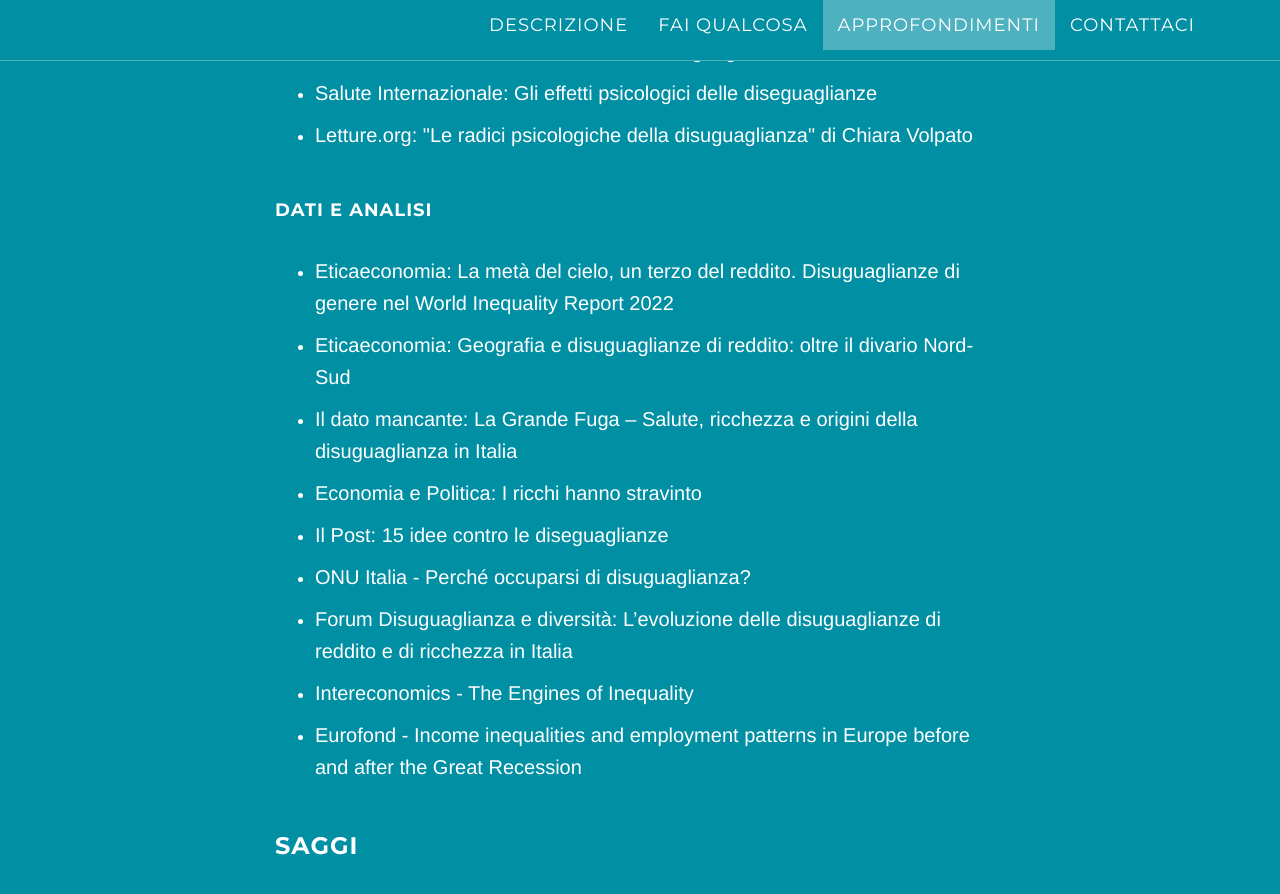
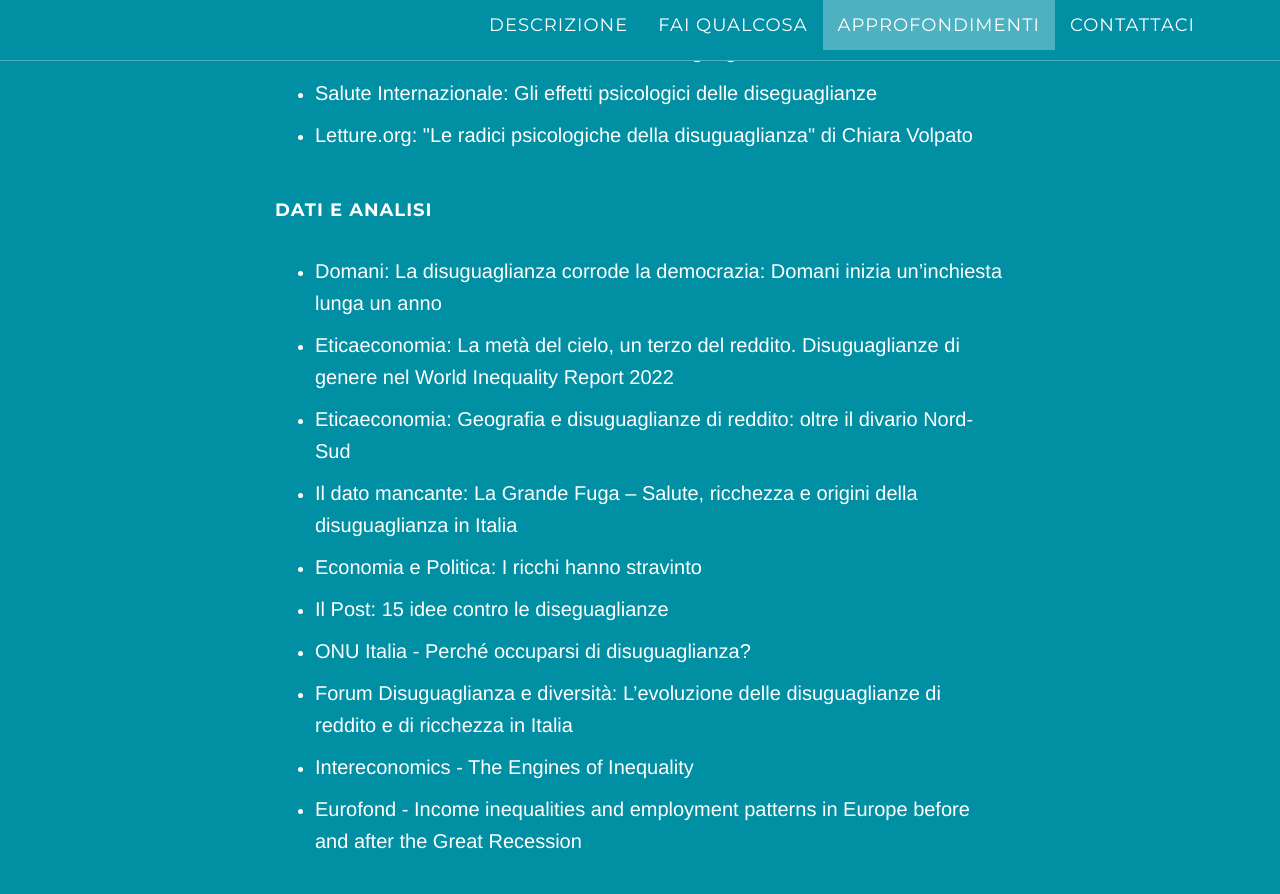
Before and after one commit to boringandsad/facciaafaccia, a Jekyll site: the page built from index.html, in a window 1280 px wide and 900 px high, scrolled down 3476 px. Shown: the top 894 px of the window. Built offline with Jekyll 4.4.1, drawn with Linux system fonts in a browser that asks for light colours.

Commit message:
Update approfondimenti.html

```diff
--- a/_includes/approfondimenti.html
+++ b/_includes/approfondimenti.html
@@ -28,6 +28,8 @@
                     </ul>
                     <h4>Dati e analisi</h4>
                       <ul class="deepening">
+                      <li>
+                        <a target='_blank' href='https://www.editorialedomani.it/fatti/disuguaglianza-corrode-democrazia-domani-inizia-inchiesta-t8j7ixt7'>Domani: La disuguaglianza corrode la democrazia: Domani inizia un’inchiesta lunga un anno</a></li>
                       <li>
                         <a target='_blank' href='https://www.eticaeconomia.it/la-meta-del-cielo-un-terzo-del-reddito-disuguaglianze-di-genere-nel-world-inequality-report-2022/'>Eticaeconomia: La metà del cielo, un terzo del reddito. Disuguaglianze di genere nel World Inequality Report 2022</a></li>
 <li>
```
